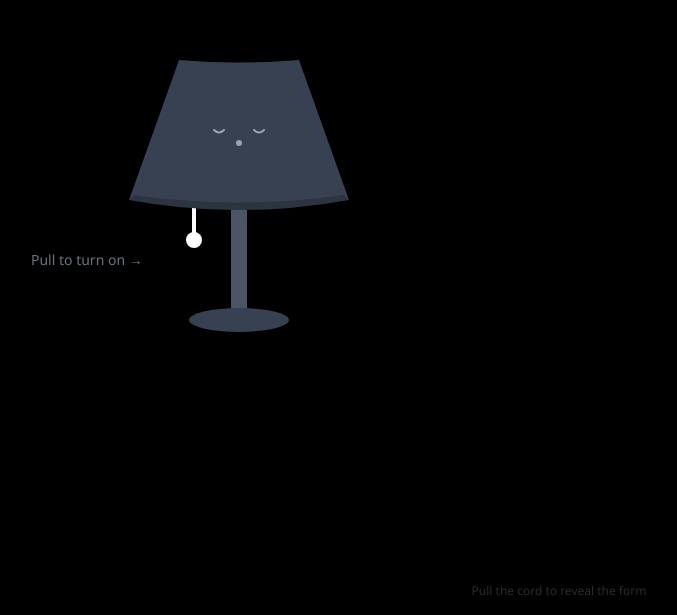
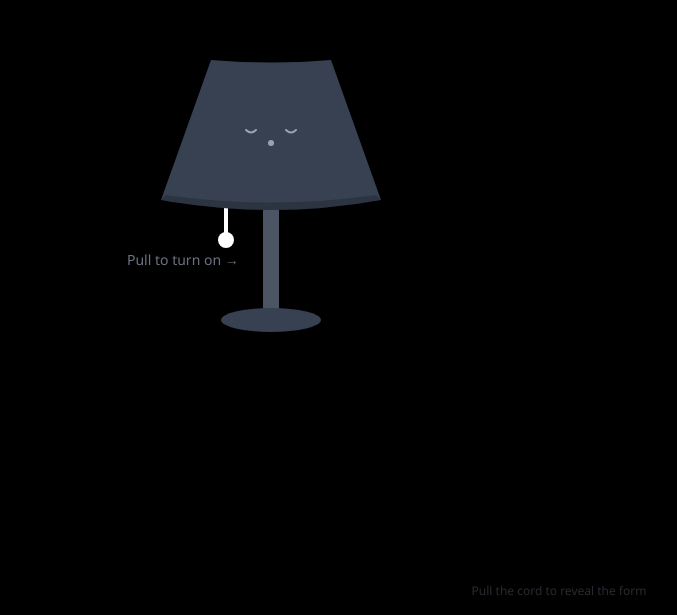
Before and after one commit to AureateRahul/aureate_kavliyo, a React (Vite) app in the folder frontend/: page / in a window 1280 px wide. Shown: the part 185-800 px from the top of the page, without its empty margins (81-758 px from the left). Built offline with nearby package versions, Linux system fonts and the light colour scheme; no server answers.

Commit message:
refactor: adjust layout and styling of Lamp component for improved UI

```diff
--- a/frontend/src/components/Lamp.tsx
+++ b/frontend/src/components/Lamp.tsx
@@ -22,13 +22,17 @@ export const Lamp: React.FC<LampProps> = ({ isOn, toggleLight }) => {
   }
 
   return (
-    <div className="relative flex h-full w-full flex-col items-center justify-start pt-10 md:justify-center md:pt-0">
+    <div className="relative flex h-full w-full flex-col items-center justify-center">
+      {/* Glow — centered in the full panel */}
       <motion.div
         initial={false}
         animate={{ opacity: isOn ? 0.6 : 0, scale: isOn ? 1 : 0.8 }}
         transition={{ duration: 0.3 }}
-        className="absolute left-1/2 top-1/2 h-[500px] w-[500px] -translate-x-1/2 -translate-y-[60%] rounded-full bg-green-400 blur-[100px]"
-      />
+        className="absolute inset-0 flex items-center justify-center pointer-events-none"
+      >
+        <div className="h-[500px] w-[500px] rounded-full bg-green-400 blur-[100px]" />
+      </motion.div>
+      <div className="relative flex items-center justify-center translate-x-8">
       <div className="relative z-10 h-[450px] w-[320px]">
         <svg width="320" height="450" viewBox="0 0 320 450" className="overflow-visible">
           <rect x="152" y="150" width="16" height="180" rx="2" fill="#4B5563" />
@@ -73,11 +77,12 @@ export const Lamp: React.FC<LampProps> = ({ isOn, toggleLight }) => {
           initial={{ opacity: 0 }}
           animate={{ opacity: !isOn ? 1 : 0 }}
           transition={{ delay: 1 }}
-          className="absolute left-0 top-[260px] whitespace-nowrap text-sm font-medium text-gray-500 md:-left-12"
+          className="absolute left-4 top-[260px] whitespace-nowrap text-sm font-medium text-gray-500"
         >
           Pull to turn on →
         </motion.div>
       </div>
+      </div>
     </div>
   )
 }
```
